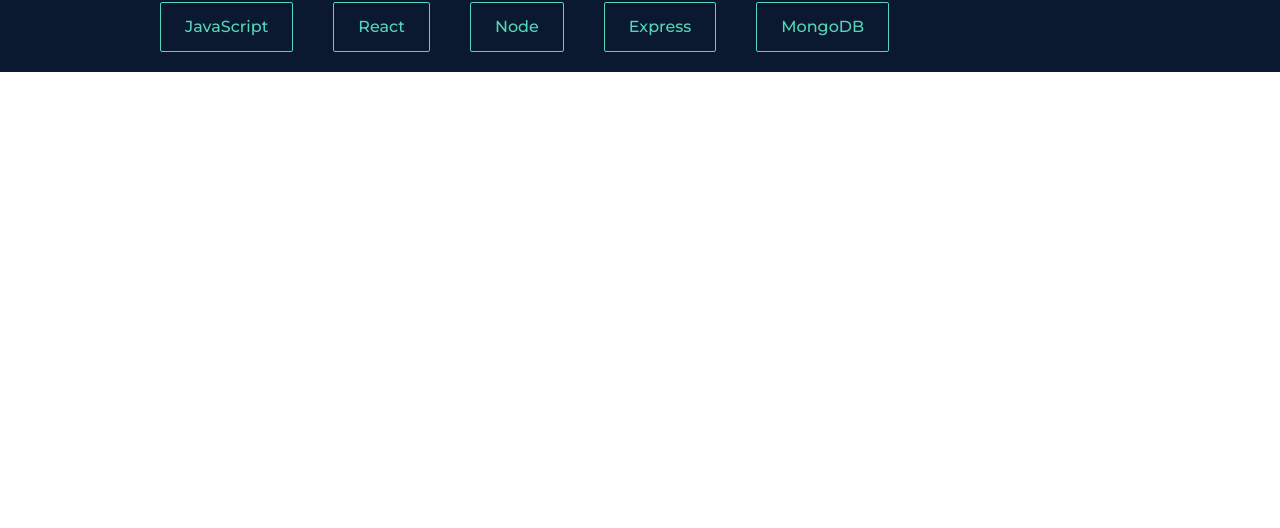
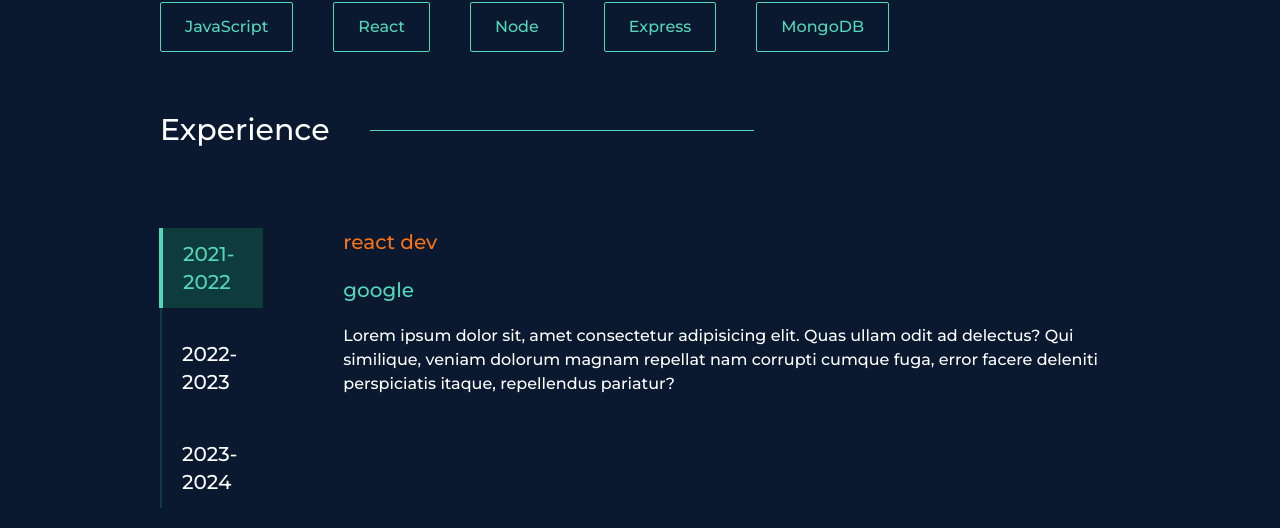
Before and after one commit to Alireza-ghanbari/mern-portfolio, a React (Create React App) app in the folder client/: page / in a window 1280 px wide. Shown: the part 1470-1998 px from the top of the page. Before the commit the page ends 1542 px from the top, so only its background shows below. Built offline with nearby package versions, Linux system fonts and the light colour scheme.

Commit message:
create experience section

```diff
--- a/client/src/index.css
+++ b/client/src/index.css
@@ -7,3 +7,17 @@
 *{
     font-family: 'Montserrat', sans-serif;
 }
+
+
+::-webkit-scrollbar {
+    width: 8px;
+}
+
+::-webkit-scrollbar-track {
+    background-color: #0a192f;
+}
+
+::-webkit-scrollbar-thumb {
+    background-color: #54d6bc79;
+    border-radius: 4px;
+}
--- /dev/null
+++ b/client/src/pages/Home/Experinces.jsx
@@ -0,0 +1,49 @@
+import { useState } from 'react'
+import SectionTitle from '../../components/SectionTitle'
+
+export default function Experinces() {
+    const [selectedItemIndex, setSelectedItemIndex] = useState(0);
+    const experiences=[{
+        company: "google",
+        title: 'react dev',
+        period: '2021-2022',
+        description: '',
+    },
+    {
+        company: "tikok",
+        title: 'web dev',
+        period: '2022-2023',
+        description: '',
+    },
+    {
+        company: "apple",
+        title: 'backend dev',
+        period: '2023-2024',
+        description: '',
+    }]
+  return (
+    <div className='sm:mt-12'>
+        <SectionTitle title='Experience'/>
+
+        <div className="flex py-10 gap-20 sm:flex-col">
+            <div className='flex flex-col gap-5 border-l-2 border-[#135e4c82] w-1/4 sm:flex-row sm:overflow-x-scroll sm:w-full sm:border-none'>
+                {experiences.map((experience, index)=>(
+                    <div onClick={()=>{
+                        setSelectedItemIndex(index)
+                    }} className='cursor-pointer'>
+                        <h1 className={`text-xl px-5 py-3 sm:w-40 sm:border-none ${selectedItemIndex === index? `text-tertiary border-l-4 -ml-[3px] bg-[#135e4c82] border-tertiary`: `text-white`}`}>
+                            {experience.period}
+                        </h1>
+                    </div>
+                ))}
+            </div>
+
+            <div className='flex flex-col gap-5'>
+                <h1 className='text-secondary text-xl'>{experiences[selectedItemIndex].title}</h1>
+                <h1 className='text-tertiary text-xl'>{experiences[selectedItemIndex].company}</h1>
+                <p className='text-white'>Lorem ipsum dolor sit, amet consectetur adipisicing elit. Quas ullam odit ad delectus? Qui similique, veniam dolorum magnam repellat nam corrupti cumque fuga, error facere deleniti perspiciatis itaque, repellendus pariatur?</p>
+            </div>
+        </div>
+    </div>
+  )
+}
--- a/client/src/pages/Home/index.jsx
+++ b/client/src/pages/Home/index.jsx
@@ -1,5 +1,6 @@
 import Header from '../../components/Header'
 import About from './About'
+import Experinces from './Experinces'
 import Intro from './Intro'
 
 export default function Home() {
@@ -9,6 +10,7 @@ export default function Home() {
         <div className='bg-primary px-40 sm:px-5'>
             <Intro />
             <About />
+            <Experinces />
         </div>
     </div>
   )
```
